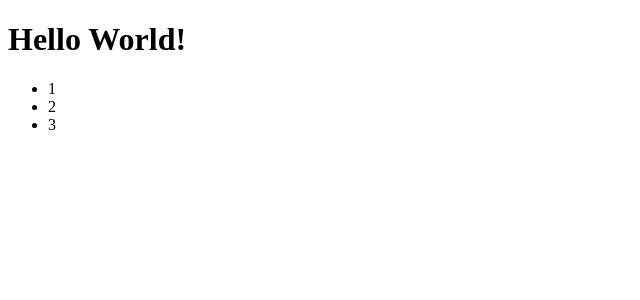
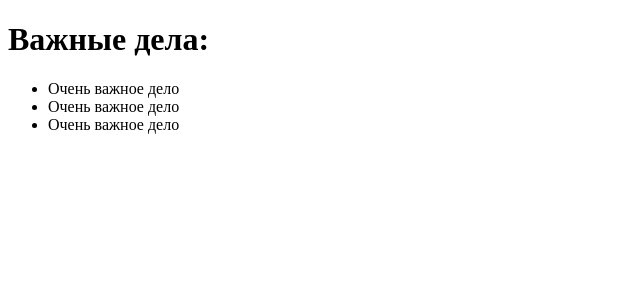
Before and after one commit to WebHeroSchool/ToDo_NY, a React (Create React App) app: page / in a window 1280 px wide. Shown: the top 300 px of the page, without its empty margins (0-640 px from the left). Built offline with nearby package versions, Linux system fonts and the light colour scheme.

Commit message:
Lesson18 done!

```diff
--- a/src/App.js
+++ /dev/null
@@ -1,13 +0,0 @@
-import React from 'react';
-
-const ItemList = () => (<ul><li>1</li>
-						    <li>2</li>
-							<li>3</li>
-						</ul>);
-
-const App = () =>(<div>
-	<h1>Hello World!</h1>
-	<ItemList />
-</div>)
-
-export default App;
--- /dev/null
+++ b/src/Components/App/App.js
@@ -0,0 +1,11 @@
+import React from 'react';
+import ItemList from '../ItemList/ItemList'
+
+const App = () => (
+	<div>
+		<h1>Важные дела:</h1>
+		<ItemList />
+	</div>
+)
+
+export default App;
--- /dev/null
+++ b/src/Components/Item/Item.js
@@ -0,0 +1,5 @@
+import React from 'react';
+
+const Item = () => (<span>Очень важное дело</span>)
+
+export default Item;
--- /dev/null
+++ b/src/Components/ItemList/ItemList.js
@@ -0,0 +1,10 @@
+import React from 'react';
+import Item from '../Item/Item'
+
+const ItemList = () => (<ul>
+    <li><Item /></li>
+    <li><Item /></li>
+    <li><Item /></li>
+    </ul>);
+
+export default ItemList;
--- a/src/index.js
+++ b/src/index.js
@@ -1,6 +1,6 @@
 import React from 'react';
 import ReactDOM from 'react-dom';
-import App from './App';
+import App from './Components/App/App';
 
 
 ReactDOM.render(<App />,  document.getElementById('root'));
```
